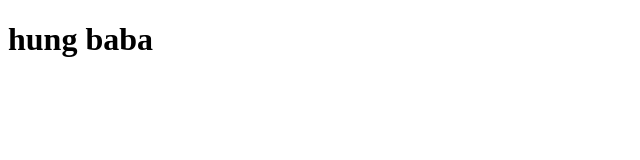
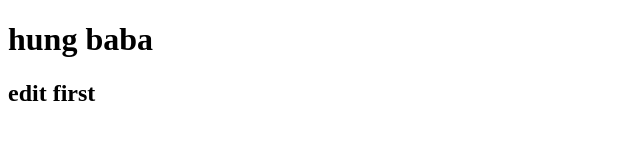
Before and after one commit to phongls206/Project-test-3, a plain HTML site: page index.html in a window 1280 px wide. Shown: the whole page, without its empty margins (0-640 px from the left). Drawn offline with Linux system fonts and the light colour scheme.

Commit message:
sua doi lan 1

```diff
--- a/index.html
+++ b/index.html
@@ -7,5 +7,6 @@
   </head>
   <body>
     <h1>hung baba</h1>
+    <h2>edit first</h2>
   </body>
 </html>
```
